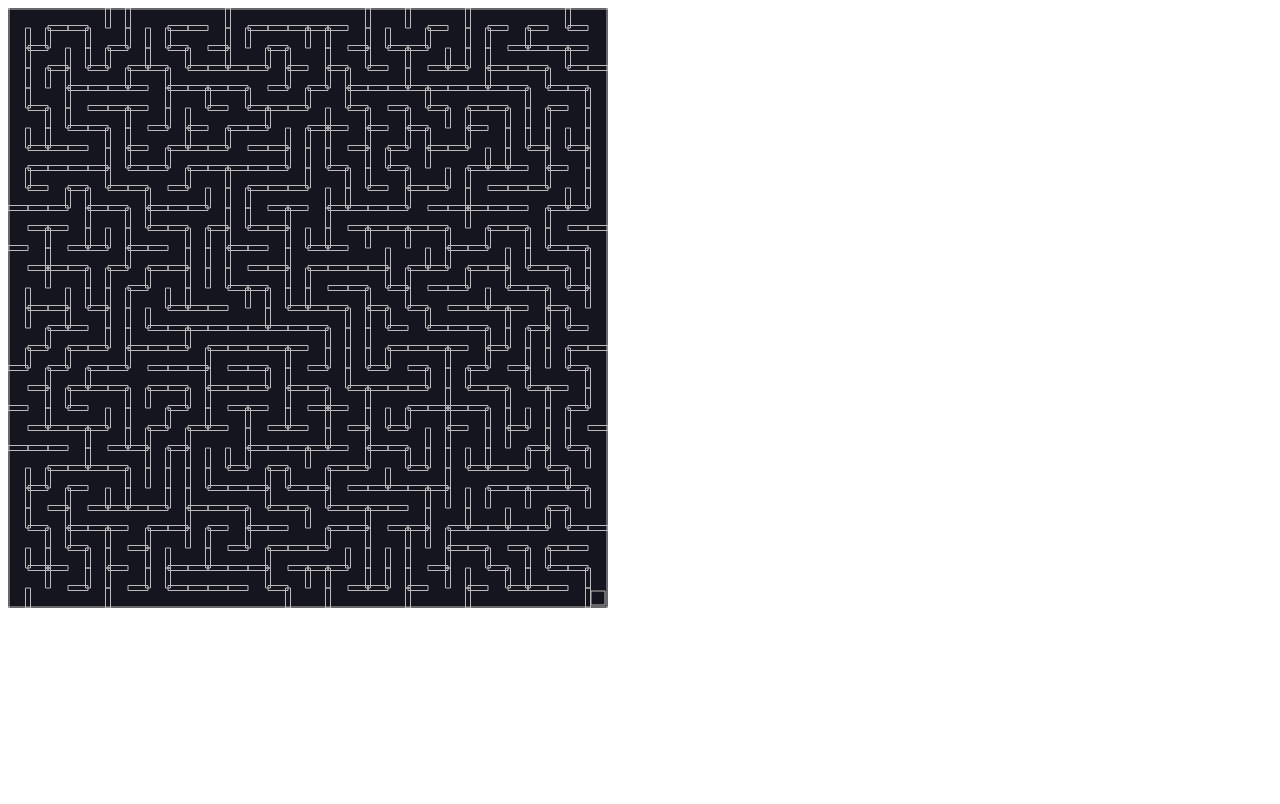
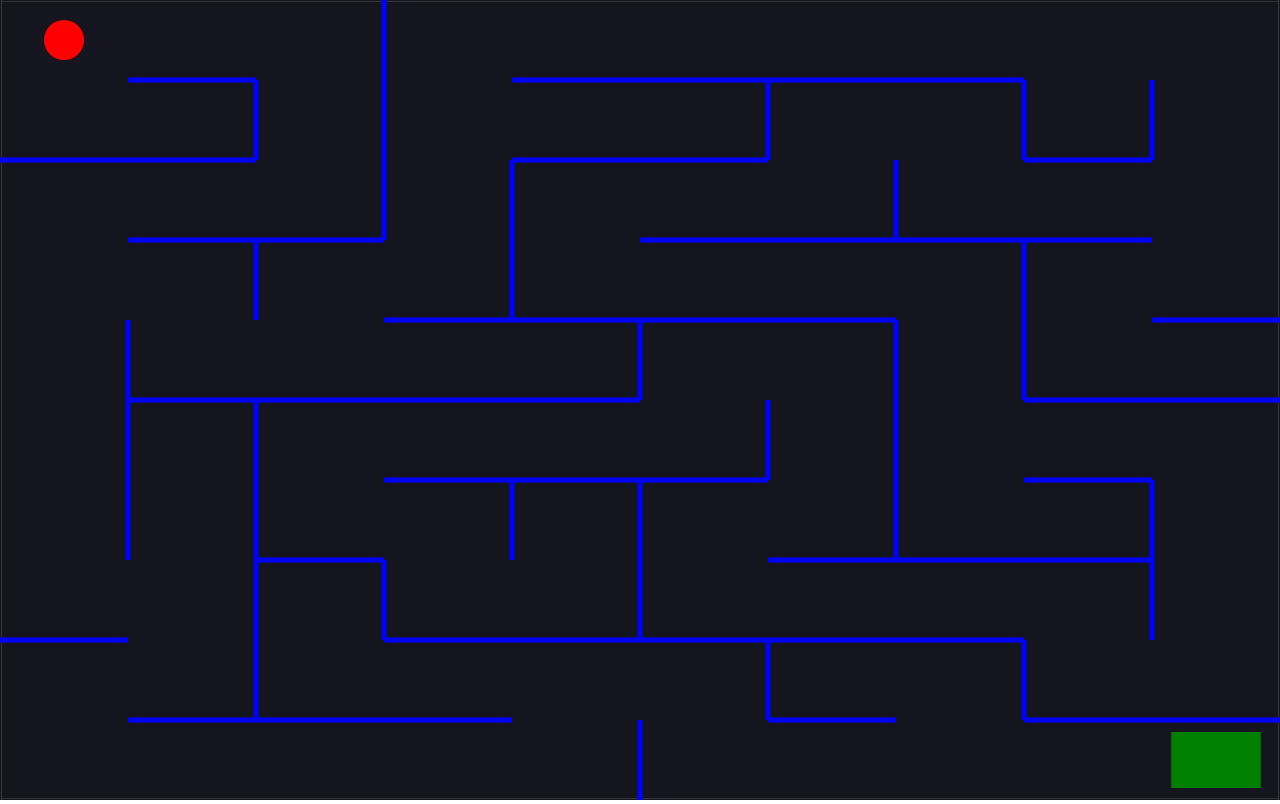
Before and after one commit to cmooredev/js-Maze, a plain HTML site: page index.html in a window 1280 px wide. Drawn offline with nearby package versions, Linux system fonts and the light colour scheme; animation ran at ten frames a second.

Commit message:
Players can now complete the maze and restart.

```diff
--- a/app.js
+++ b/app.js
@@ -1,24 +1,31 @@
+const startGame = () => {
     const {
         Engine,
         Render,
         Runner,
         World,
-    Bodies
+        Bodies,
+        Body,
+        Events
     } = Matter;
 
-const cells = 30;
-const width = 600;
-const height = 600;
+    const maxVelocity = 5;
+    const cellsHorizontal = 10;
+    const cellsVertical = 10;
+    const width = window.innerWidth;
+    const height = window.innerHeight;
 
-const unitLength = width / cells;
+    const unitLengthX = width / cellsHorizontal;
+    const unitLengthY = height / cellsVertical;
 
     const engine = Engine.create();
+    engine.world.gravity.y = 0;
     const { world } = engine;
     const render = Render.create({
         element: document.body,
         engine: engine,
         options: {
-        wireframes: true,
+            wireframes: false,
             width: width,
             height: height
         }
@@ -59,20 +66,20 @@ const shuffle = (arr) => {
         return arr;
     };
 
-const grid = Array(cells)
+    const grid = Array(cellsVertical)
         .fill(null)
-    .map(() => Array(cells).fill(false));
+        .map(() => Array(cellsHorizontal).fill(false));
 
-const verticals = Array(cells)
+    const verticals = Array(cellsVertical)
         .fill(null)
-    .map(() => Array(cells - 1).fill(false));
+        .map(() => Array(cellsHorizontal - 1).fill(false));
 
-const horizontals = Array(cells - 1)
+    const horizontals = Array(cellsVertical - 1)
         .fill(null)
-    .map(() => Array(cells).fill(false));
+        .map(() => Array(cellsHorizontal).fill(false));
 
-const startRow = Math.floor(Math.random() * cells);
-const startColumn = Math.floor(Math.random() * cells);
+    const startRow = Math.floor(Math.random() * cellsVertical);
+    const startColumn = Math.floor(Math.random() * cellsHorizontal);
 
     const stepThroughCell = (row, column) => {
         if(grid[row][column]){
@@ -91,7 +98,7 @@ const stepThroughCell = (row, column) => {
         for(let neighbor of neighbors){
             const[nextRow, nextColumn, direction] = neighbor;
 
-        if(nextRow < 0 || nextRow >= cells || nextColumn < 0 || nextColumn >= cells){
+            if(nextRow < 0 || nextRow >= cellsVertical || nextColumn < 0 || nextColumn >= cellsHorizontal){
                 continue;
             };
 
@@ -100,7 +107,7 @@ const stepThroughCell = (row, column) => {
             };
 
             if(direction === 'left') {
-            verticals[row][column -1] = true;
+                verticals[row][column - 1] = true;
             } else if(direction === 'right') {
                 verticals[row][column] = true;
             } else if (direction === 'up'){
@@ -124,12 +131,16 @@ horizontals.forEach((row, rowIndex) => {
         }
 
         const wall = Bodies.rectangle(
-        columnIndex * unitLength + unitLength / 2,
-        rowIndex * unitLength + unitLength,
-        unitLength,
+            columnIndex * unitLengthX + unitLengthX / 2,
+            rowIndex * unitLengthY + unitLengthY,
+            unitLengthX,
             5,
             {
-            isStatic: true
+                label: 'wall',
+                isStatic: true,
+                render: {
+                    fillStyle: 'blue'
+                }
             }
         );
         World.add(world, wall);
@@ -142,25 +153,98 @@ verticals.forEach((row, rowIndex) => {
             return;
         }
         const wall = Bodies.rectangle(
-        columnIndex * unitLength + unitLength,
-        rowIndex * unitLength + unitLength / 2,
+            columnIndex * unitLengthX + unitLengthX,
+            rowIndex * unitLengthY + unitLengthY / 2,
             5,
-        unitLength,
+            unitLengthY,
             {
-            isStatic: true
+                label: 'wall',
+                isStatic: true,
+                render: {
+                    fillStyle: 'blue'
+                }
             }
         );
         World.add(world, wall);
         });
     });
 
+    //goal
     const goal = Bodies.rectangle(
-    width - unitLength / 2,
-    height - unitLength / 2,
-    unitLength * 0.7,
-    unitLength * 0.7,
+        width - unitLengthX / 2,
+        height - unitLengthY / 2,
+        unitLengthX * 0.7,
+        unitLengthY * 0.7,
         {
-        isStatic: true
+            label: 'goal',
+            isStatic: true,
+            render: {
+                fillStyle: 'green'
+            }
         }
     );
     World.add(world, goal);
+
+    //ball
+    const ballRadius = Math.min(unitLengthX, unitLengthY) / 4;
+    const ball = Bodies.circle(
+        unitLengthX / 2,
+        unitLengthY / 2,
+        ballRadius,
+        {
+            label: 'ball',
+            render: {
+                fillStyle: 'red'
+            }
+        }
+    );
+    World.add(world, ball);
+
+    document.addEventListener('keydown', event => {
+        const {x, y} = ball.velocity;
+        console.log(x, y);
+
+        if(event.keyCode === 87 && y > 0 - maxVelocity){
+            Body.setVelocity(ball, {x, y: y - 2});
+        }
+        if (event.keyCode === 68 && x < maxVelocity){
+            Body.setVelocity(ball, {x: x + 2, y});
+        }
+        if (event.keyCode === 83 && y < maxVelocity){
+            Body.setVelocity(ball, {x ,y: y + 2});
+        }
+        if (event.keyCode === 65 && x > 0 - maxVelocity){
+            Body.setVelocity(ball, {x: x - 2 ,y});
+        }
+    });
+
+    //Win Condition
+    Events.on(engine, 'collisionStart', event => {
+        event.pairs.forEach((collision => {
+            const labels = ['ball', 'goal'];
+            const replay = document.querySelector('#replay');
+            replay.addEventListener('click', () => {
+                document.querySelector('.winner').classList.add('hidden');
+                World.clear(world);
+                Engine.clear(engine);
+                Render.stop(render);
+                render.canvas.remove();
+                render.canvas = null;
+                render.context = null;
+                render.textures = {};
+                startGame();
+});
+            if(labels.includes(collision.bodyA.label) && labels.includes(collision.bodyB.label)){
+                document.querySelector('.winner').classList.remove('hidden');
+                world.gravity.y = 1;
+                world.bodies.forEach(body => {
+                    if(body.label === 'wall') {
+                        Body.setStatic(body, false);
+                    }
+                })
+            }
+        }))
+    });
+};
+
+startGame();
--- a/index.html
+++ b/index.html
@@ -2,11 +2,39 @@
 <html lang="en">
 <head>
     <script src="https://cdnjs.cloudflare.com/ajax/libs/matter-js/0.14.2/matter.min.js"></script>
+    <style>
+        body {
+            margin: 0;
+        }
+
+        .hidden {
+            display: none !important;
+        }
+
+        h1 {
+            color: white;
+            font-size: 36px;
+        }
+
+        .winner {
+            display: flex;
+            justify-content: center;
+            align-items: center;
+            position: absolute;
+            z-index: 1;
+            height: 100vh;
+            width: 100vw;
+        }
+    </style>
     <meta charset="UTF-8">
     <meta name="viewport" content="width=device-width, initial-scale=1.0">
     <title>Document</title>
 </head>
 <body>
+    <div class="winner hidden">
+        <h1>Winner!</h1>
+        <button id="replay">Play Again</button>
+    </div>
     <script src="app.js"></script>
 </body>
 </html>
```
Lines whose indentation alone changed are shown as unchanged.
